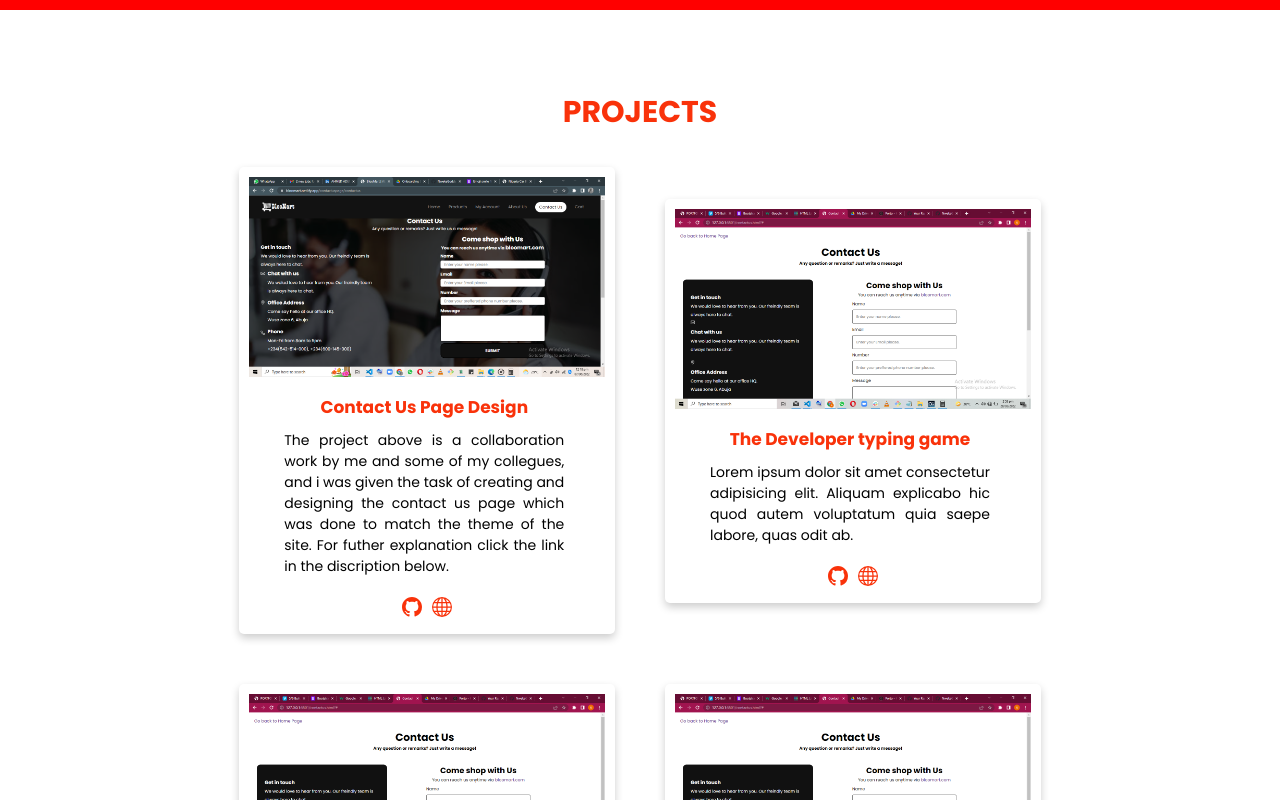
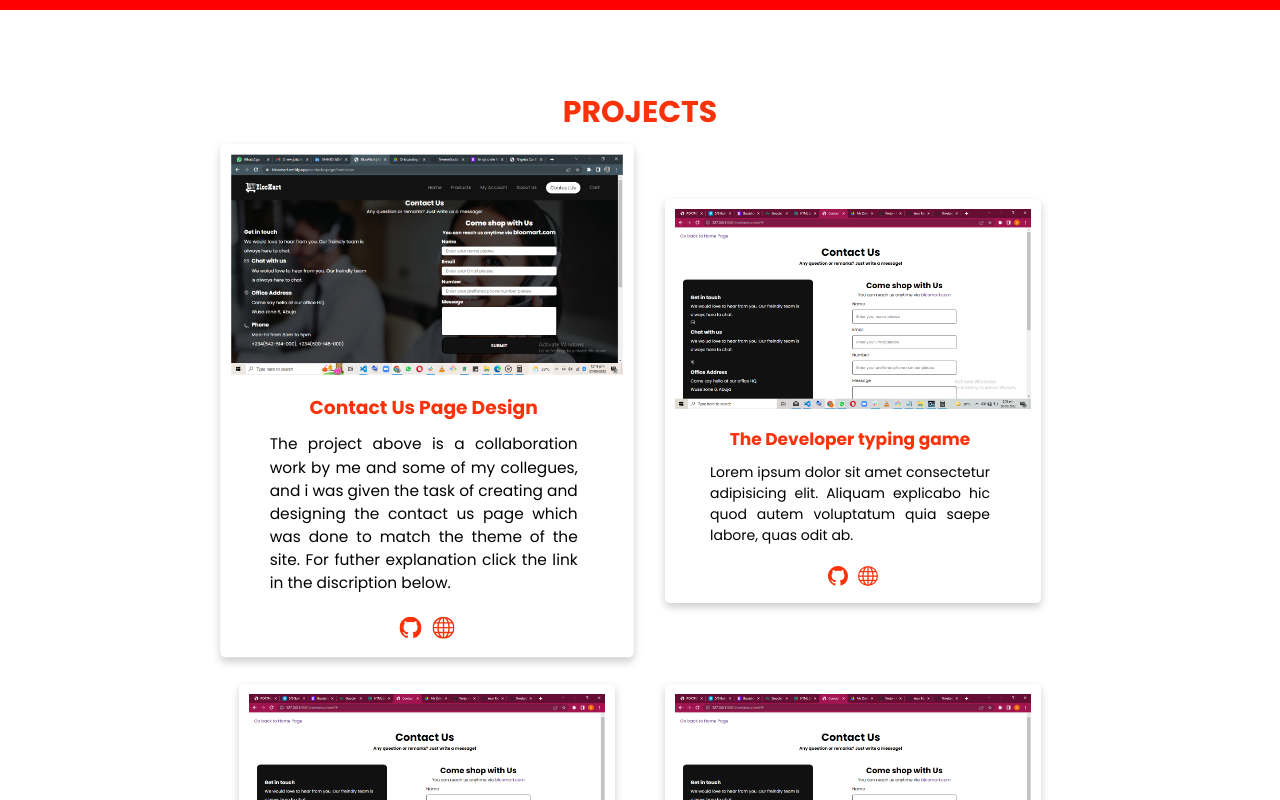
Before and after one commit to alaguton-pako/MY-profile-portfolio, a plain HTML site: page index.html in a window 1280 px wide. In both pictures the pointer is over the element 427 px from the left and 1771 px from the top of the page. Shown: the part 1371-2171 px from the top of the page. Drawn offline with Linux system fonts and the light colour scheme.

Commit message:
added hover effect to my cards

```diff
--- a/css/portfolio.css
+++ b/css/portfolio.css
@@ -203,7 +203,11 @@ main {
     box-shadow: 0 4px 8px 0 rgba(0, 0, 0, 0.2);
     transition: 0.3s;
     border-radius: 5px;
+}
 
+.project-card:hover{
+    transform: scale(1.1);
+    transition: 0.3s;
 }
 
 .project-card img{
--- a/index.html
+++ b/index.html
@@ -85,7 +85,7 @@
       <section class="About-me section" id="about">
         <h2>ABOUT ME</h2>
         <p class="about-breif">
-          Hi, my names are Adenigba Ahmed Adefolarin, I am junior developer with
+          Hi, my names are Adenigba Ahmed Adefolarin, I am a junior developer with
           sound knowledge of <i>html, css and a little bit of javascript.</i> I always have
           somethng for every business, feel free to browse through my portfolio,
           trust me you will be pleased with what you will see(^_^).
```
